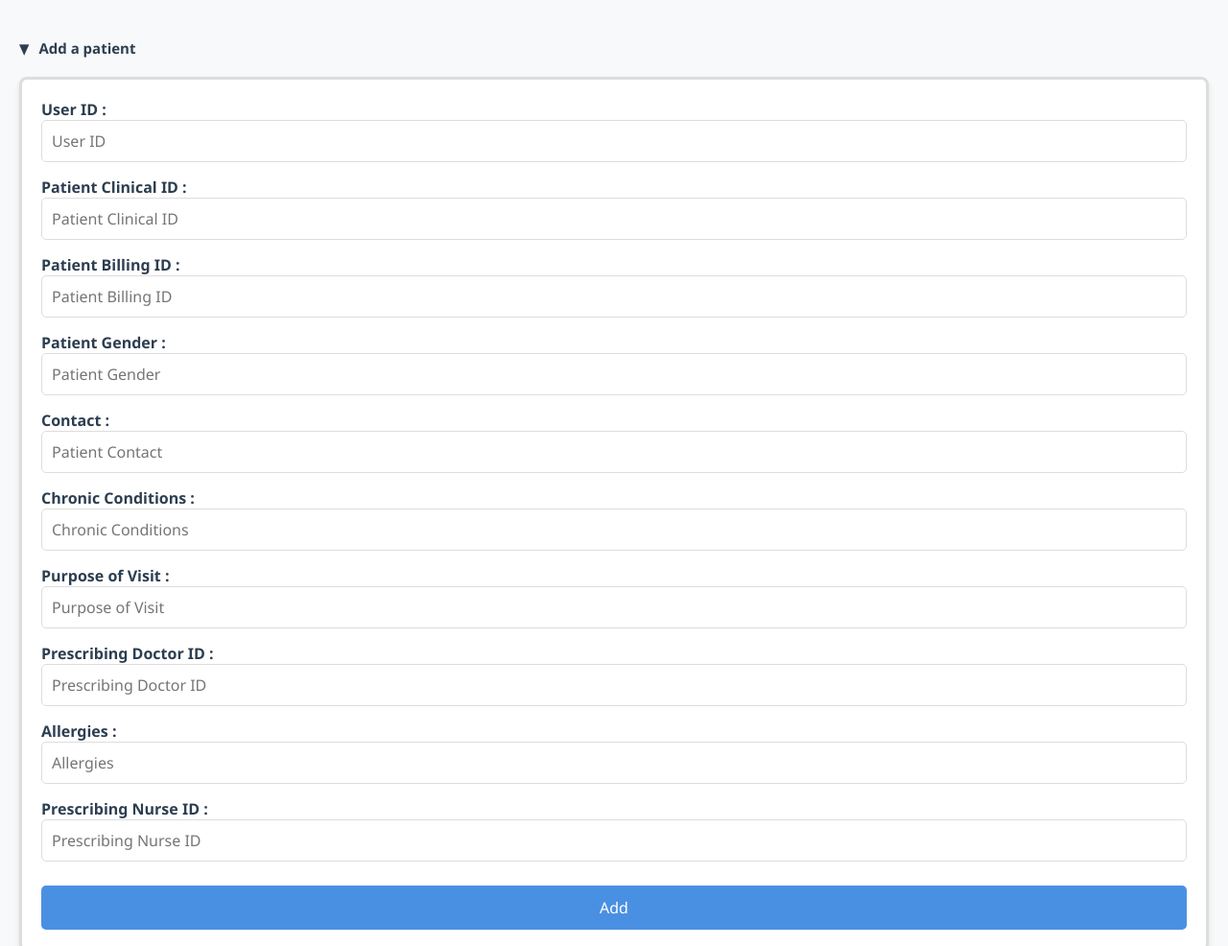
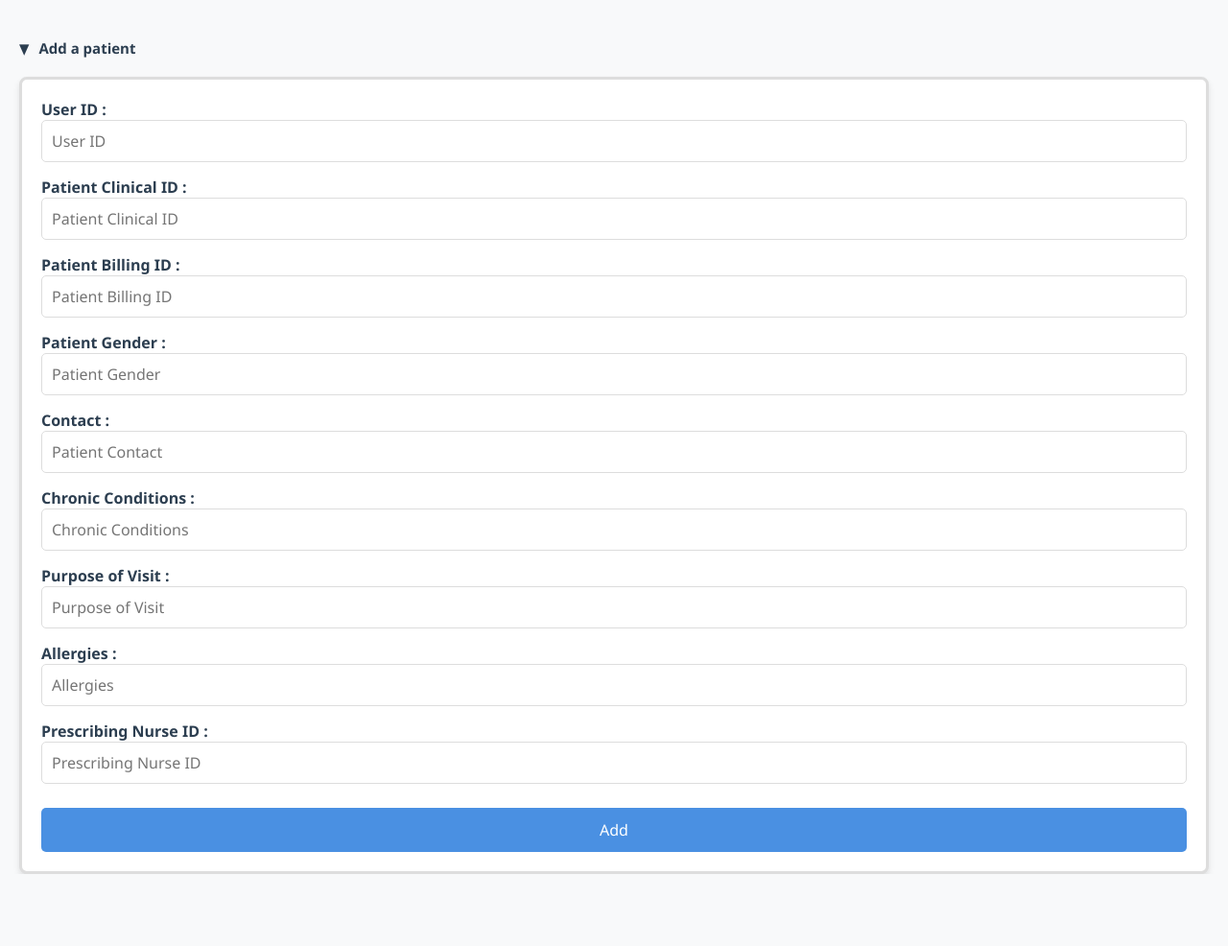
Before and after one commit to sylvia560/sylvia560.github.io, a website: page doc_add_patient.html in a window 1280 px wide. Shown: the top 986 px of the page at 96% size. After the commit the page ends 911 px from the top, so only its background shows below. Drawn offline with Linux system fonts and the light colour scheme.

Commit message:
pres_commit

```diff
--- a/doc_add_patient.html
+++ b/doc_add_patient.html
@@ -29,8 +29,6 @@
         <input type="text" name="chronicConditions" id="chronicConditions" placeholder="Chronic Conditions"><br>
         <label for="purposeOfVisit"><b>Purpose of Visit :</b></label>
         <input type="text" name="purposeOfVisit" id="purposeOfVisit" placeholder="Purpose of Visit"><br>
-        <label for="prescribingDoctorID"><b>Prescribing Doctor ID :</b></label>
-        <input type="text" name="prescribingDoctorID" id="prescribingDoctorID" placeholder="Prescribing Doctor ID" readonly><br>
         <label for="allergies"><b>Allergies :</b></label>
         <input type="text" name="allergies" id="allergies" placeholder="Allergies"><br>
         <label for="prescribingNurseID"><b>Prescribing Nurse ID :</b></label>
```
